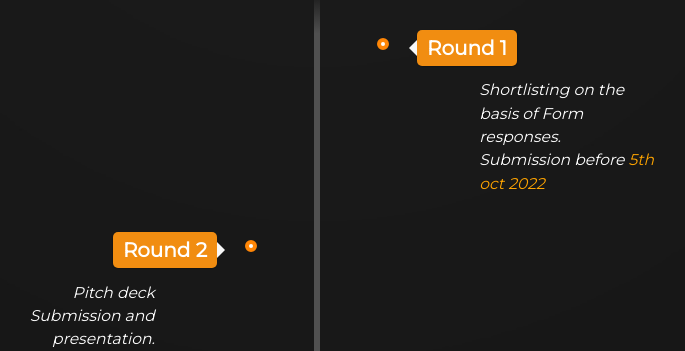
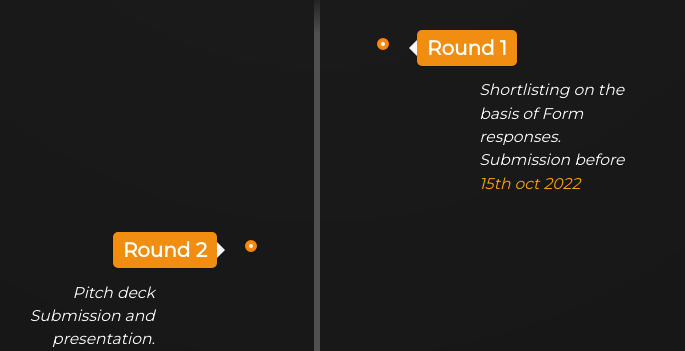
Before and after one commit to soulfaced/ecell_csuites, a PHP site: page / in a window 1280 px wide. Shown: the part 2662-3013 px from the top of the page, without its empty margins (323-1008 px from the left). Run offline with PHP 8.4, Linux system fonts and the light colour scheme; some libraries are stand-ins or nearby versions.

Commit message:
registration date changed

```diff
--- a/index.php
+++ b/index.php
@@ -403,7 +403,7 @@ $_SESSION['login_use'] = 'ecell';
                 <div class="flag-wrapper">
                   <span class="flag" style="background-color:#f18d11"><b>Round 1</b></span>
                 </div>
-                <div class="desc" style="background:none;">Shortlisting on the basis of Form responses. Submission before <span style="color:orange">5th oct 2022</span></div>
+                <div class="desc" style="background:none;">Shortlisting on the basis of Form responses. Submission before <span style="color:orange">15th oct 2022</span></div>
               </div>
             </li>
 
```
